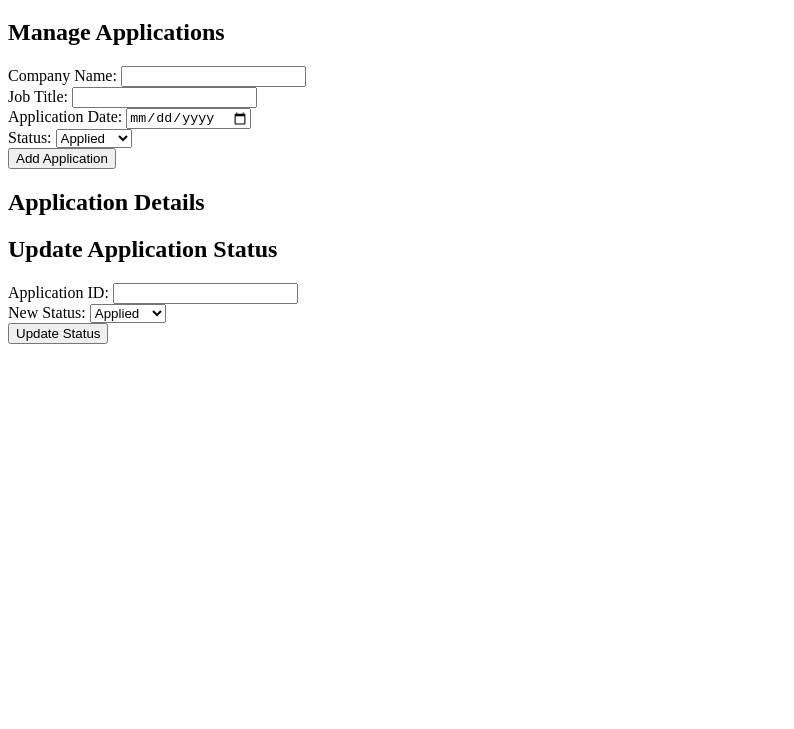
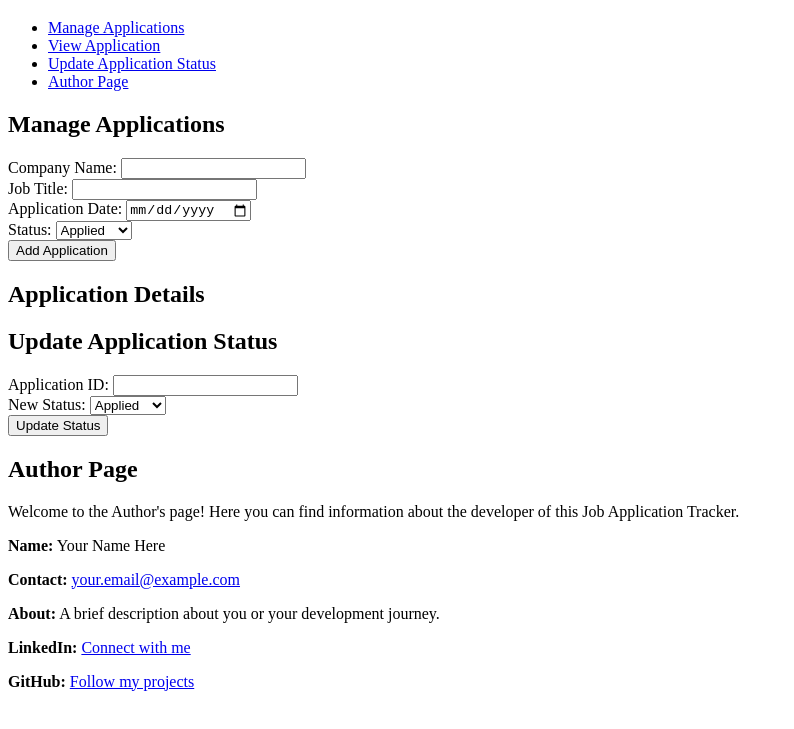
Before and after one commit to Oscar941/JobApplicationTracker, a website: page index.html in a window 1280 px wide. Shown: the part 61-790 px from the top of the page, without its empty margins (0-794 px from the left). Drawn offline with Linux system fonts and the light colour scheme.

Commit message:
add new page

```diff
--- a/index.html
+++ b/index.html
@@ -9,6 +9,14 @@
     <header>
         <h1>Job Application Tracker</h1>
     </header>
+    <nav>
+        <ul>
+            <li><a href="#manage-applications">Manage Applications</a></li>
+            <li><a href="#view-application">View Application</a></li>
+            <li><a href="#update-application-status">Update Application Status</a></li>
+            <li><a href="#author-page">Author Page</a></li>
+        </ul>
+    </nav>
     <section id="manage-applications">
         <h2>Manage Applications</h2>
         <form method="post">
@@ -30,6 +38,7 @@
     </section>
     <section id="view-application">
         <h2>Application Details</h2>
+        <!-- Content for viewing application will be added here -->
     </section>
     <section id="update-application-status">
         <h2>Update Application Status</h2>
@@ -46,6 +55,15 @@
             <input type="submit" value="Update Status">
         </form>
     </section>
+    <section id="author-page">
+        <h2>Author Page</h2>
+        <p>Welcome to the Author's page! Here you can find information about the developer of this Job Application Tracker.</p>
+        <p><strong>Name:</strong> Your Name Here</p>
+        <p><strong>Contact:</strong> <a href="mailto:your.email@example.com">your.email@example.com</a></p>
+        <p><strong>About:</strong> A brief description about you or your development journey.</p>
+        <p><strong>LinkedIn:</strong> <a href="your-linkedin-profile-url">Connect with me</a></p>
+        <p><strong>GitHub:</strong> <a href="your-github-profile-url">Follow my projects</a></p>
+    </section>
     <footer>
     </footer>
 </body>
```
